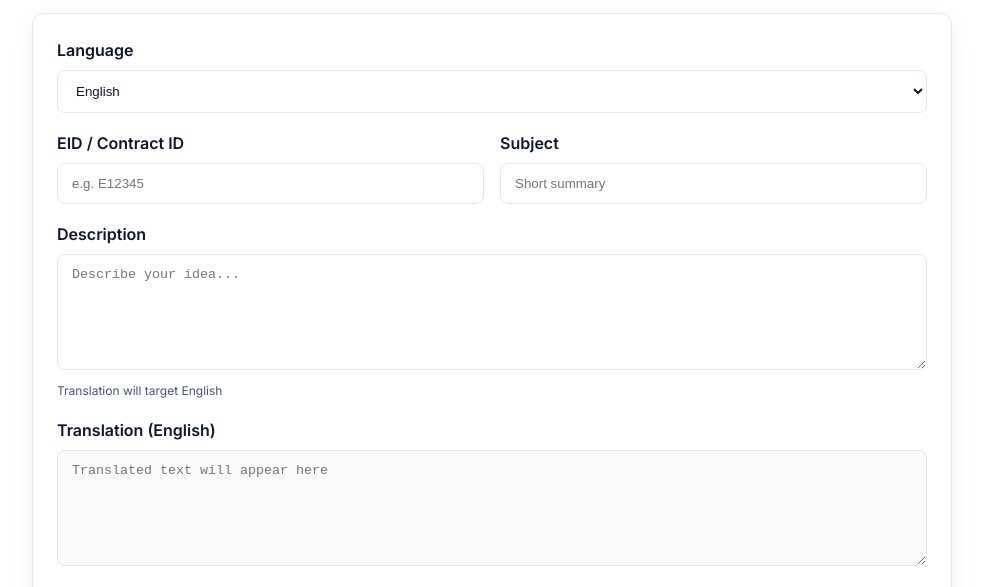
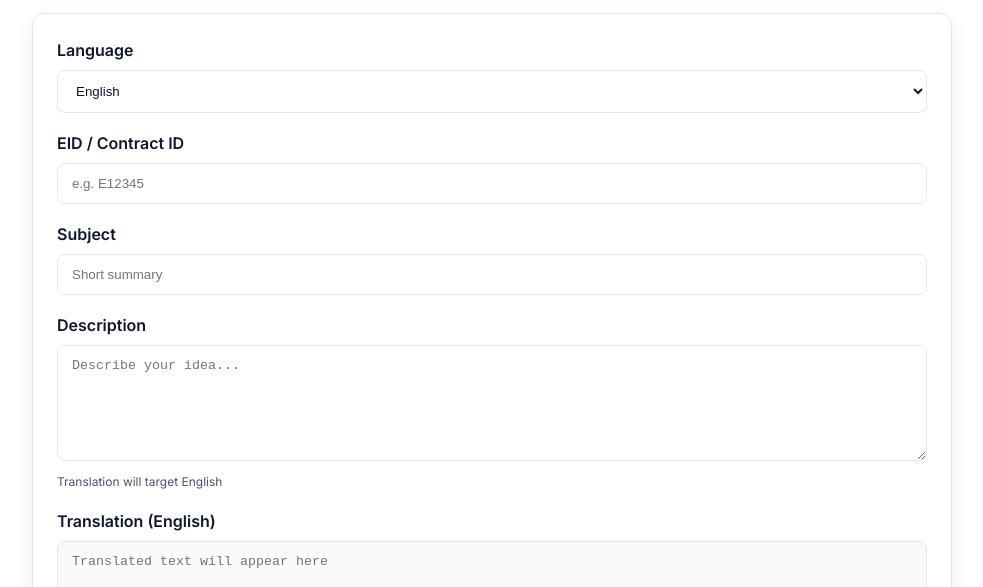
Before and after one commit to Patazi/Translation-Demo, a plain HTML site: page index.html in a window 1280 px wide. Shown: the part 173-760 px from the top of the page, without its empty margins (148-1131 px from the left). Drawn offline with Linux system fonts and the light colour scheme.

Commit message:
Adjust Format

```diff
--- a/index.html
+++ b/index.html
@@ -30,15 +30,13 @@
                 </select>
             </div>
 
-            <div class="field two-col">
-                <div>
-                    <label for="eid" id="label-eid">EID / Contract ID</label>
-                    <input id="eid" name="eid" type="text" placeholder="e.g. E12345" autocomplete="off">
-                </div>
-                <div>
-                    <label for="subject" id="label-subject">Subject</label>
-                    <input id="subject" name="subject" type="text" placeholder="Short summary" autocomplete="off">
-                </div>
+            <div class="field">
+                <label for="eid" id="label-eid">EID / Contract ID</label>
+                <input id="eid" name="eid" type="text" placeholder="e.g. E12345" autocomplete="off">
+            </div>
+            <div class="field">
+                <label for="subject" id="label-subject">Subject</label>
+                <input id="subject" name="subject" type="text" placeholder="Short summary" autocomplete="off">
             </div>
 
             <div class="field">
```
